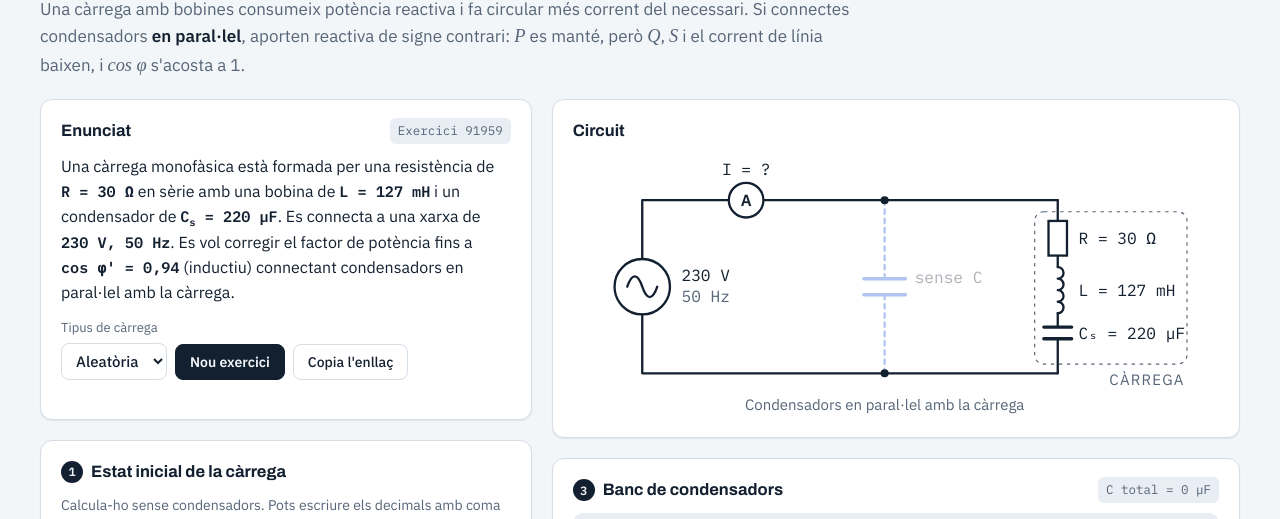
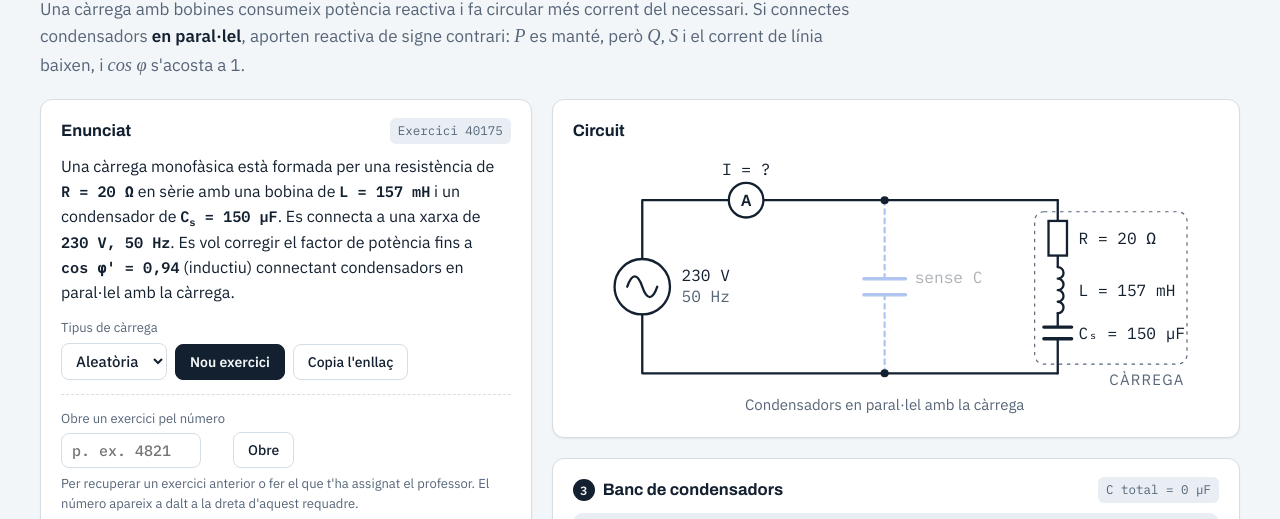
Before and after one commit to ddelapaz1/correccio_pf, a plain HTML site: page index.html in a window 1280 px wide. Shown: the part 207-726 px from the top of the page. Drawn offline with Linux system fonts and the light colour scheme; a web font is replaced by a local one.

Commit message:
Permet obrir un exercici pel seu número
Co-Authored-By: Claude Opus 5.5 <noreply@anthropic.com>

```diff
--- a/css/styles.css
+++ b/css/styles.css
@@ -148,6 +148,9 @@ input[type="range"] { width: 100%; accent-color: var(--v); }
 .cap-buttons .btn { font-family: var(--f-mono); font-size: 13.5px; padding: 7px 10px; }
 .cap-buttons .btn::before { content: "+ "; color: var(--c); font-weight: 700; }
 .custom { margin-bottom: 12px; }
+.row.open { margin-top: 14px; padding-top: 14px; border-top: 1px dashed var(--rule); }
+.row.open input { width: 140px; }
+.open-help { margin: 6px 0 0; font-size: 13px; }
 .custom .unit-input { width: 150px; }
 .chips { display: flex; flex-wrap: wrap; gap: 6px; min-height: 34px; padding: 8px; border: 1px dashed var(--rule); border-radius: 10px; }
 .chips:empty::before { content: "Cap condensador connectat"; color: var(--muted); font-size: 13.5px; padding: 2px 4px; }
--- a/index.html
+++ b/index.html
@@ -59,6 +59,13 @@
           <button class="btn primary" id="new-ex" type="button">Nou exercici</button>
           <button class="btn" id="copy-link" type="button" title="Copia un enllaç a aquest mateix exercici">Copia l'enllaç</button>
         </div>
+        <div class="row open">
+          <label class="field-inline" for="ex-num">Obre un exercici pel número
+            <input type="text" id="ex-num" inputmode="numeric" autocomplete="off" placeholder="p. ex. 4821" aria-describedby="open-help">
+          </label>
+          <button class="btn" id="open-ex" type="button">Obre</button>
+        </div>
+        <p class="hint-text open-help" id="open-help">Per recuperar un exercici anterior o fer el que t'ha assignat el professor. El número apareix a dalt a la dreta d'aquest requadre.</p>
         <p class="note" id="copy-msg" role="status" aria-live="polite"></p>
       </section>
 
--- a/js/app.js
+++ b/js/app.js
@@ -51,17 +51,43 @@
   };
 
   /* ---------- exercici ---------- */
-  function newSeed() { return 1 + Math.floor(Math.random() * 99999); }
+  const MAX_SEED = 99999;
+  function newSeed() { return 1 + Math.floor(Math.random() * MAX_SEED); }
 
-  function loadExercise(seed, type) {
+  /** Nou exercici aleatori. El número sol ja identifica l'exercici: el tipus es deriva de la llavor. */
+  function newExercise() {
+    const want = $('#ex-type').value;
+    let seed = newSeed();
+    for (let i = 0; want !== 'auto' && i < 500 && M.generate(seed, 'auto').kind !== want; i++) seed = newSeed();
+    loadExercise(seed, 'auto');
+  }
+
+  /** Obre l'exercici amb el número escrit per l'alumne o el professor. */
+  function openByNumber() {
+    const inp = $('#ex-num');
+    const raw = inp.value.trim();
+    const n = Number(raw);
+    if (!/^\d+$/.test(raw) || n < 1 || n > MAX_SEED) {
+      $('#copy-msg').textContent = `Escriu un número enter entre 1 i ${MAX_SEED}.`;
+      inp.focus();
+      return;
+    }
+    setMode('ex');
+    loadExercise(n, 'auto');
+    inp.value = '';
+    $('#copy-msg').textContent = `S'ha obert l'exercici ${n}.`;
+  }
+
+  /** type: 'auto' (normal) o un tipus forçat, només per als enllaços antics amb &t=RL|RLC. */
+  function loadExercise(seed, type = 'auto') {
     state.exType = type;
     state.ex = M.generate(seed, type);
     state.sol = M.solve(state.ex);
     state.ok = {};
     state.revealed = false;
     state.bench.ex = [];
-    $('#ex-type').value = type;
-    try { history.replaceState(null, '', `#ex=${seed}&t=${type}`); } catch (e) { /* file:// */ }
+    if (type !== 'auto') $('#ex-type').value = type;
+    try { history.replaceState(null, '', type === 'auto' ? `#ex=${seed}` : `#ex=${seed}&t=${type}`); } catch (e) { /* file:// */ }
     renderStatement();
     renderAnswers();
     $('#solution').hidden = true;
@@ -546,8 +572,10 @@
       document.querySelectorAll('.ans').forEach((r) => { r.classList.remove('ok', 'bad'); r.querySelector('.mark').textContent = ''; r.querySelector('.fb').textContent = ''; });
       updateBadges(); update();
     });
-    $('#new-ex').addEventListener('click', () => loadExercise(newSeed(), $('#ex-type').value));
-    $('#ex-type').addEventListener('change', () => loadExercise(newSeed(), $('#ex-type').value));
+    $('#new-ex').addEventListener('click', newExercise);
+    $('#ex-type').addEventListener('change', newExercise);
+    $('#open-ex').addEventListener('click', openByNumber);
+    $('#ex-num').addEventListener('keydown', (e) => { if (e.key === 'Enter') openByNumber(); });
     $('#copy-link').addEventListener('click', async () => {
       const url = location.href;
       try { await navigator.clipboard.writeText(url); $('#copy-msg').textContent = 'Enllaç copiat. Qui l\'obri veurà aquest mateix exercici.'; }
@@ -573,7 +601,8 @@
 
     syncLab();
     const m = /ex=(\d+)(?:&t=(RLC|RL|auto))?/.exec(location.hash);
-    loadExercise(m ? Number(m[1]) : newSeed(), m && m[2] ? m[2] : 'auto');
+    if (m) loadExercise(Number(m[1]), m[2] || 'auto');
+    else newExercise();
   }
 
   window.addEventListener('hashchange', () => {
```
Also changed, not shown: tests/model.test.js (+10 -0 lines), 1 other file.
